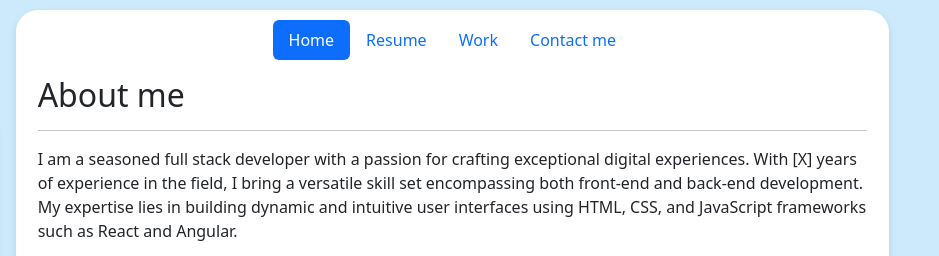
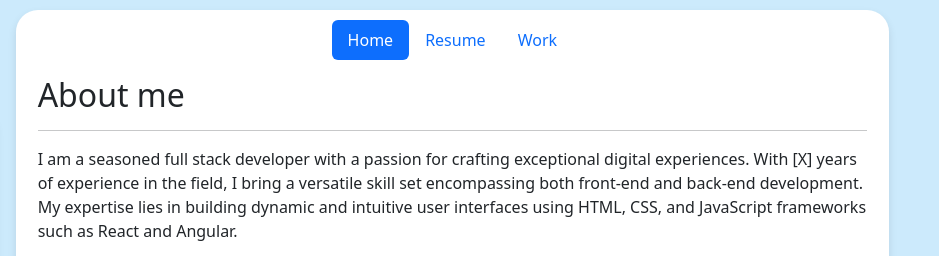
Before and after one commit to adarshuk01/my-profile, a plain HTML site: page index.html in a window 1280 px wide. Shown: the top 256 px of the page, 341-1280 px from the left. Drawn offline with nearby package versions, Linux system fonts and the light colour scheme.

Commit message:
Update index.html

```diff
--- a/index.html
+++ b/index.html
@@ -71,9 +71,7 @@
       <li class="nav-item" role="presentation">
         <button class="nav-link" id="pills-work-tab" data-bs-toggle="pill" data-bs-target="#pills-work" type="button" role="tab" aria-controls="pills-work" aria-selected="false">Work</button>
       </li>
-      <li class="nav-item" role="presentation">
-        <button class="nav-link" id="pills-contact-tab" data-bs-toggle="pill" data-bs-target="#pills-contact" type="button" role="tab" aria-controls="pills-contact" aria-selected="false">Contact me</button>
-      </li>
+
     </ul>
 
     <div class="container">
```
